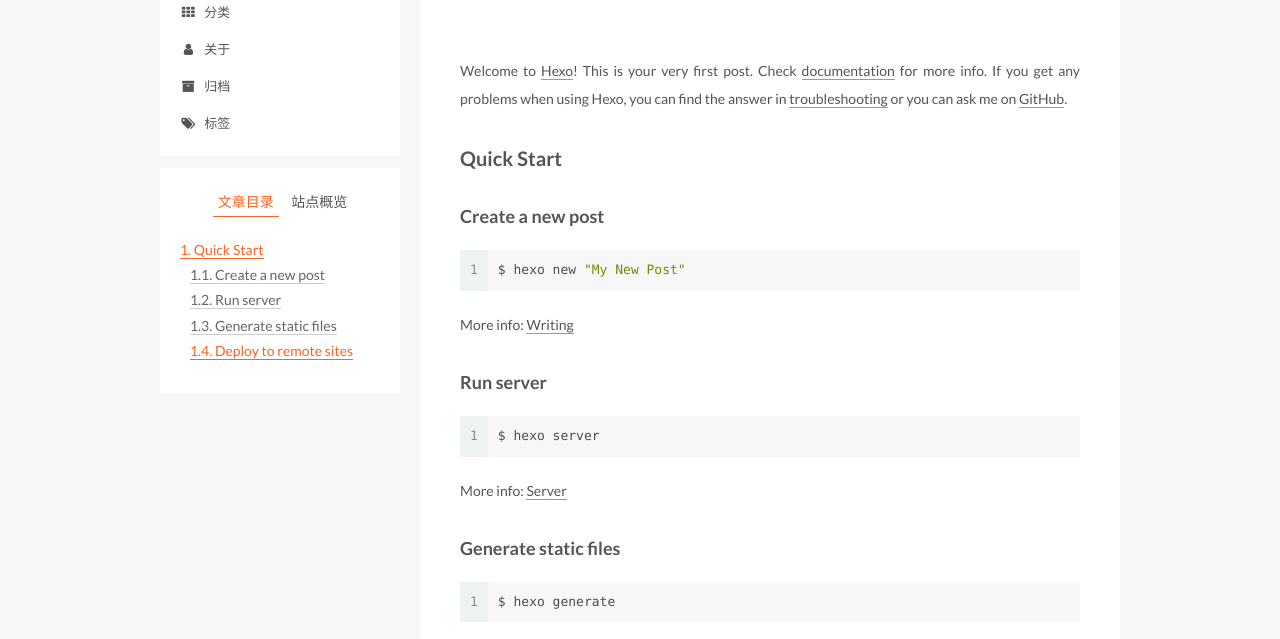
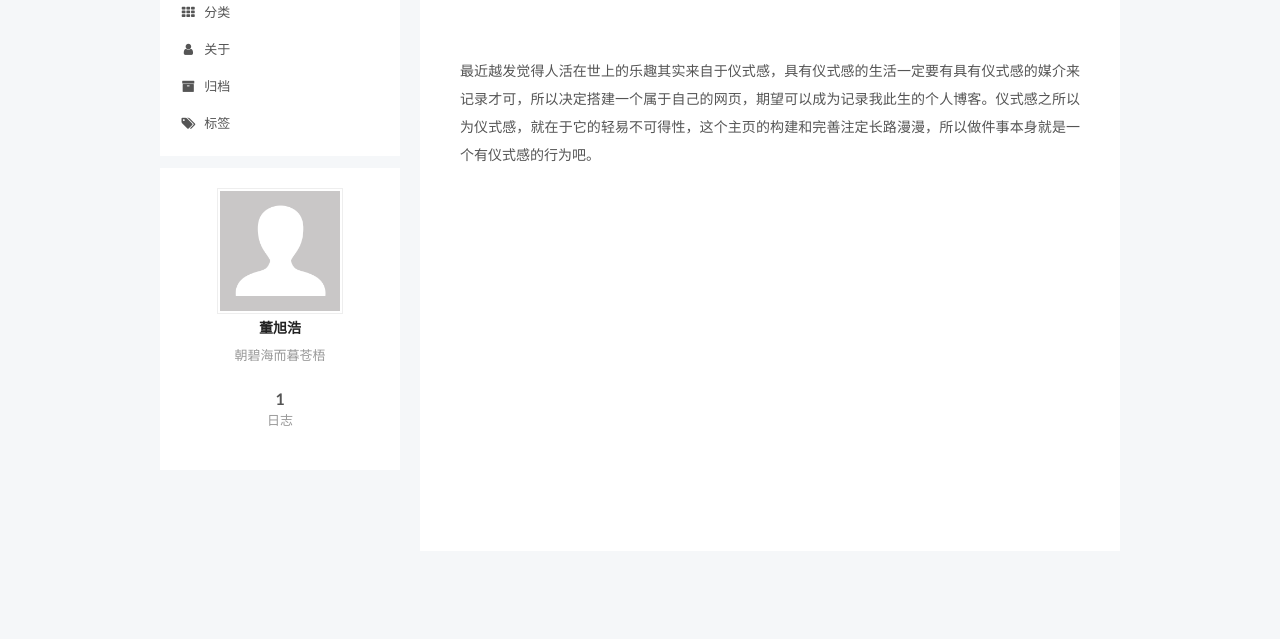
Before and after one commit to XuhaoDongo/XuhaoDongo.github.io, a plain HTML site: page 2018/10/23/hello-world/index.html in a window 1280 px wide. Shown: the part 152-791 px from the top of the page. Drawn offline with Linux system fonts and the light colour scheme.

Commit message:
Site updated: 2018-10-23 22:49:03

```diff
--- a/2018/10/23/hello-world/index.html
+++ b/2018/10/23/hello-world/index.html
@@ -94,17 +94,17 @@
 
 
 
-<meta name="description" content="Welcome to Hexo! This is your very first post. Check documentation for more info. If you get any problems when using Hexo, you can find the answer in troubleshooting or you can ask me on GitHub. Quick">
+<meta name="description" content="最近越发觉得人活在世上的乐趣其实来自于仪式感，具有仪式感的生活一定要有具有仪式感的媒介来记录才可，所以决定搭建一个属于自己的网页，期望可以成为记录我此生的个人博客。仪式感之所以为仪式感，就在于它的轻易不可得性，这个主页的构建和完善注定长路漫漫，所以做件事本身就是一个有仪式感的行为吧。">
 <meta property="og:type" content="article">
 <meta property="og:title" content="Hello World">
 <meta property="og:url" content="http://yoursite.com/2018/10/23/hello-world/index.html">
 <meta property="og:site_name" content="Dongo">
-<meta property="og:description" content="Welcome to Hexo! This is your very first post. Check documentation for more info. If you get any problems when using Hexo, you can find the answer in troubleshooting or you can ask me on GitHub. Quick">
+<meta property="og:description" content="最近越发觉得人活在世上的乐趣其实来自于仪式感，具有仪式感的生活一定要有具有仪式感的媒介来记录才可，所以决定搭建一个属于自己的网页，期望可以成为记录我此生的个人博客。仪式感之所以为仪式感，就在于它的轻易不可得性，这个主页的构建和完善注定长路漫漫，所以做件事本身就是一个有仪式感的行为吧。">
 <meta property="og:locale" content="zh-Hans">
-<meta property="og:updated_time" content="2018-10-23T14:10:33.219Z">
+<meta property="og:updated_time" content="2018-10-23T21:46:15.975Z">
 <meta name="twitter:card" content="summary">
 <meta name="twitter:title" content="Hello World">
-<meta name="twitter:description" content="Welcome to Hexo! This is your very first post. Check documentation for more info. If you get any problems when using Hexo, you can find the answer in troubleshooting or you can ask me on GitHub. Quick">
+<meta name="twitter:description" content="最近越发觉得人活在世上的乐趣其实来自于仪式感，具有仪式感的生活一定要有具有仪式感的媒介来记录才可，所以决定搭建一个属于自己的网页，期望可以成为记录我此生的个人博客。仪式感之所以为仪式感，就在于它的轻易不可得性，这个主页的构建和完善注定长路漫漫，所以做件事本身就是一个有仪式感的行为吧。">
 
 
 
@@ -349,15 +349,7 @@
 
 
 
-        <p>Welcome to <a href="https://hexo.io/" target="_blank" rel="noopener">Hexo</a>! This is your very first post. Check <a href="https://hexo.io/docs/" target="_blank" rel="noopener">documentation</a> for more info. If you get any problems when using Hexo, you can find the answer in <a href="https://hexo.io/docs/troubleshooting.html" target="_blank" rel="noopener">troubleshooting</a> or you can ask me on <a href="https://github.com/hexojs/hexo/issues" target="_blank" rel="noopener">GitHub</a>.</p>
-<h2 id="Quick-Start"><a href="#Quick-Start" class="headerlink" title="Quick Start"></a>Quick Start</h2><h3 id="Create-a-new-post"><a href="#Create-a-new-post" class="headerlink" title="Create a new post"></a>Create a new post</h3><figure class="highlight bash"><table><tr><td class="gutter"><pre><span class="line">1</span><br></pre></td><td class="code"><pre><span class="line">$ hexo new <span class="string">"My New Post"</span></span><br></pre></td></tr></table></figure>
-<p>More info: <a href="https://hexo.io/docs/writing.html" target="_blank" rel="noopener">Writing</a></p>
-<h3 id="Run-server"><a href="#Run-server" class="headerlink" title="Run server"></a>Run server</h3><figure class="highlight bash"><table><tr><td class="gutter"><pre><span class="line">1</span><br></pre></td><td class="code"><pre><span class="line">$ hexo server</span><br></pre></td></tr></table></figure>
-<p>More info: <a href="https://hexo.io/docs/server.html" target="_blank" rel="noopener">Server</a></p>
-<h3 id="Generate-static-files"><a href="#Generate-static-files" class="headerlink" title="Generate static files"></a>Generate static files</h3><figure class="highlight bash"><table><tr><td class="gutter"><pre><span class="line">1</span><br></pre></td><td class="code"><pre><span class="line">$ hexo generate</span><br></pre></td></tr></table></figure>
-<p>More info: <a href="https://hexo.io/docs/generating.html" target="_blank" rel="noopener">Generating</a></p>
-<h3 id="Deploy-to-remote-sites"><a href="#Deploy-to-remote-sites" class="headerlink" title="Deploy to remote sites"></a>Deploy to remote sites</h3><figure class="highlight bash"><table><tr><td class="gutter"><pre><span class="line">1</span><br></pre></td><td class="code"><pre><span class="line">$ hexo deploy</span><br></pre></td></tr></table></figure>
-<p>More info: <a href="https://hexo.io/docs/deployment.html" target="_blank" rel="noopener">Deployment</a></p>
+        <p>最近越发觉得人活在世上的乐趣其实来自于仪式感，具有仪式感的生活一定要有具有仪式感的媒介来记录才可，所以决定搭建一个属于自己的网页，期望可以成为记录我此生的个人博客。仪式感之所以为仪式感，就在于它的轻易不可得性，这个主页的构建和完善注定长路漫漫，所以做件事本身就是一个有仪式感的行为吧。</p>
 
 
     </div>
@@ -426,17 +418,8 @@
 
 
 
-        <ul class="sidebar-nav motion-element">
-          <li class="sidebar-nav-toc sidebar-nav-active" data-target="post-toc-wrap">
-            文章目录
-          </li>
-          <li class="sidebar-nav-overview" data-target="site-overview">
-            站点概览
-          </li>
-        </ul>
 
-
-      <section class="site-overview sidebar-panel">
+      <section class="site-overview sidebar-panel sidebar-panel-active">
         <div class="site-author motion-element" itemprop="author" itemscope="" itemtype="http://schema.org/Person">
           <img class="site-author-image" itemprop="image" src="/images/avatar.gif" alt="董旭浩">
           <p class="site-author-name" itemprop="name">董旭浩</p>
@@ -478,22 +461,6 @@
 
       </section>
 
-
-      <!--noindex-->
-        <section class="post-toc-wrap motion-element sidebar-panel sidebar-panel-active">
-          <div class="post-toc">
-
-
-
-
-
-
-              <div class="post-toc-content"><ol class="nav"><li class="nav-item nav-level-2"><a class="nav-link" href="#Quick-Start"><span class="nav-number">1.</span> <span class="nav-text">Quick Start</span></a><ol class="nav-child"><li class="nav-item nav-level-3"><a class="nav-link" href="#Create-a-new-post"><span class="nav-number">1.1.</span> <span class="nav-text">Create a new post</span></a></li><li class="nav-item nav-level-3"><a class="nav-link" href="#Run-server"><span class="nav-number">1.2.</span> <span class="nav-text">Run server</span></a></li><li class="nav-item nav-level-3"><a class="nav-link" href="#Generate-static-files"><span class="nav-number">1.3.</span> <span class="nav-text">Generate static files</span></a></li><li class="nav-item nav-level-3"><a class="nav-link" href="#Deploy-to-remote-sites"><span class="nav-number">1.4.</span> <span class="nav-text">Deploy to remote sites</span></a></li></ol></li></ol></div>
-
-
-          </div>
-        </section>
-      <!--/noindex-->
 
 
 
--- a/css/main.css
+++ b/css/main.css
@@ -1808,7 +1808,7 @@ pre .javascript .function {
   width: 4px;
   height: 4px;
   border-radius: 50%;
-  background: #01d934;
+  background: #77fcff;
 }
 .links-of-blogroll {
   font-size: 13px;
```
Also changed, not shown: index.html (+1 -9 lines).
